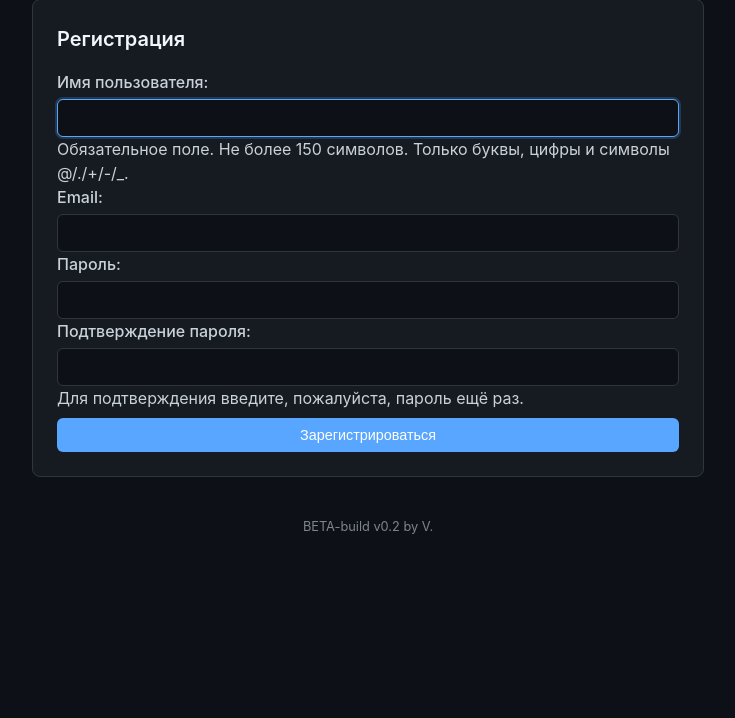
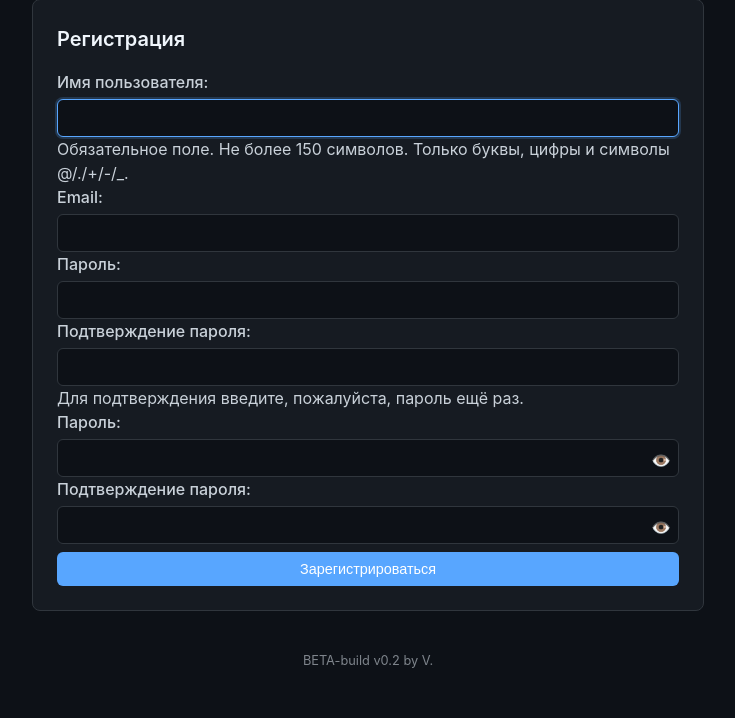
Before and after one commit to by-vshrd/web_panel, a Django app: page /accounts/signup/ in a window 1280 px wide. Shown: the part 89-807 px from the top of the page, without its empty margins (272-1007 px from the left). Before the commit the page ends 623 px from the top, so only its background shows below. Run offline with Django 5.2, Linux system fonts and the light colour scheme; data comes from the database, SQL or seed files in the repository; data that the repository does not hold is empty.

Commit message:
Добавлен глазок для пароля, кнопка Ссылка копирует в буфер

```diff
--- a/templates/signup.html
+++ b/templates/signup.html
@@ -6,7 +6,30 @@
     <form method="post">
         {% csrf_token %}
         {{ form.as_p }}
+        <div style="position: relative;">
+            <label for="id_password1">Пароль:</label>
+            <input type="password" name="password1" id="id_password1" style="width: 100%; padding-right: 2.5rem;" required>
+            <span onclick="togglePassword('id_password1', this)" style="position: absolute; right: 8px; top: 38px; cursor: pointer; user-select: none;">👁️</span>
+        </div>
+        <div style="position: relative;">
+            <label for="id_password2">Подтверждение пароля:</label>
+            <input type="password" name="password2" id="id_password2" style="width: 100%; padding-right: 2.5rem;" required>
+            <span onclick="togglePassword('id_password2', this)" style="position: absolute; right: 8px; top: 38px; cursor: pointer; user-select: none;">👁️</span>
+        </div>
         <button type="submit" class="btn" style="margin-top: 0.5rem; width:100%;">Зарегистрироваться</button>
     </form>
 </div>
+
+<script>
+function togglePassword(fieldId, icon) {
+    const field = document.getElementById(fieldId);
+    if (field.type === 'password') {
+        field.type = 'text';
+        icon.textContent = '🙈';
+    } else {
+        field.type = 'password';
+        icon.textContent = '👁️';
+    }
+}
+</script>
 {% endblock %}
```
Also changed, not shown: templates/dashboard.html (+21 -2 lines), templates/login.html (+18 -0 lines).
